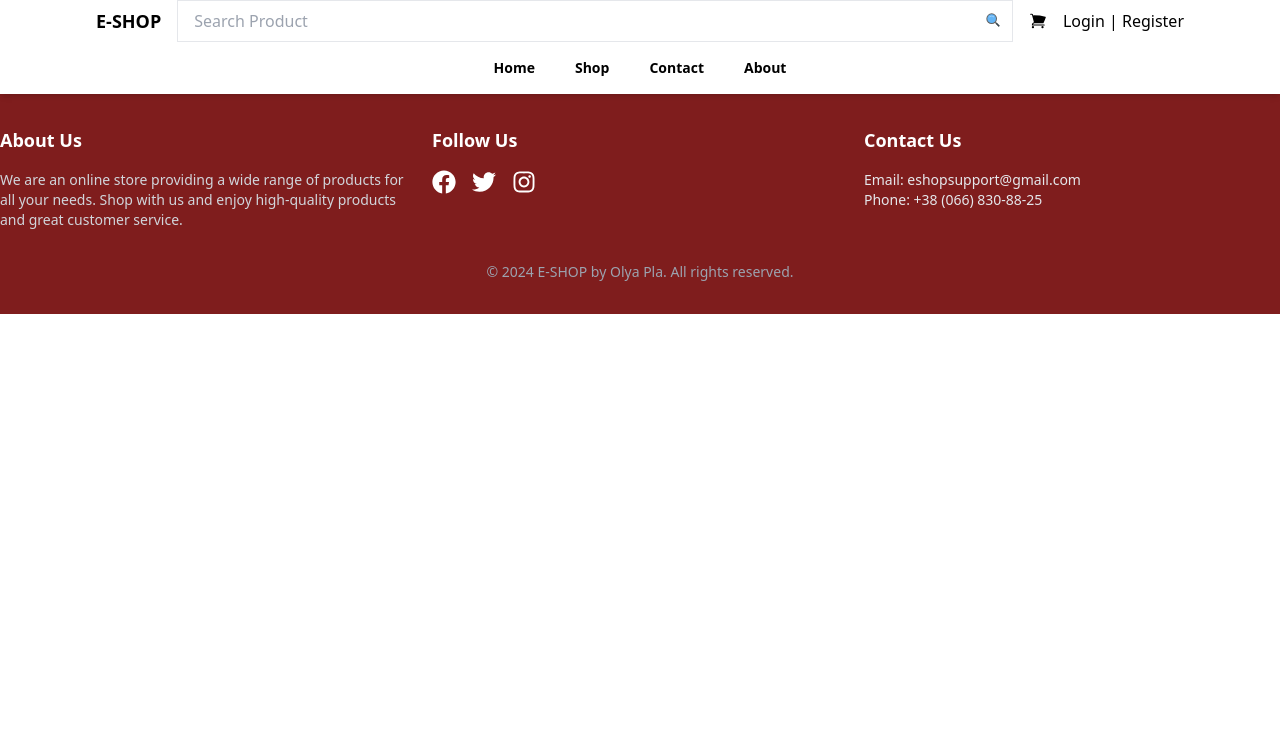
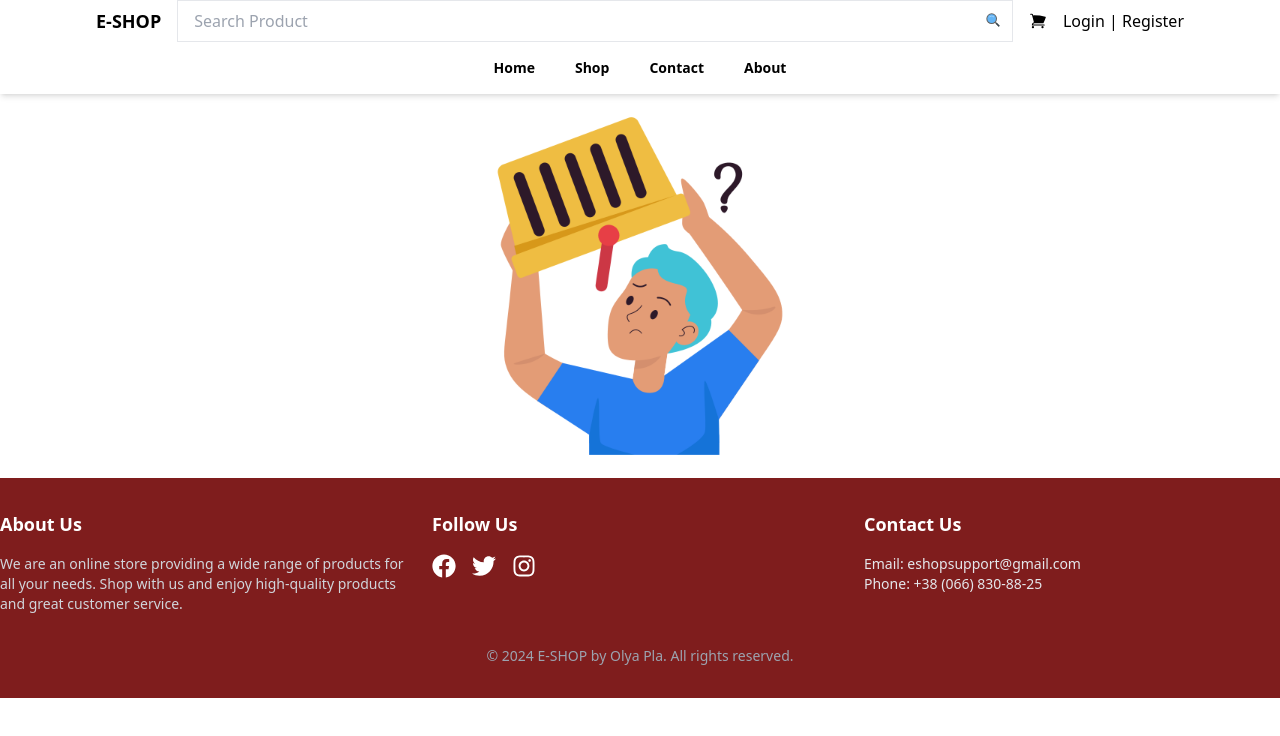
Before and after one commit to xellga-olga/e-shop, a React (Vite) app: page /cart in a window 1280 px wide. Shown: the top 736 px of the page. Built offline with nearby package versions, Linux system fonts and the light colour scheme.

Commit message:
Add empty cart display

```diff
--- a/src/App.jsx
+++ b/src/App.jsx
@@ -3,6 +3,7 @@ import Navbar from "./components/Navbar";
 import Footer from "./components/Footer";
 import Home from "./pages/Home";
 import Shop from "./pages/Shop";
+import Cart from "./pages/Cart";
 
 function App() {
   return (
@@ -11,6 +12,7 @@ function App() {
       <Routes>
         <Route path="/" element={<Home />}></Route>
         <Route path="/shop" element={<Shop />}></Route>
+        <Route path="/cart" element={<Cart />}></Route>
       </Routes>
       <Footer />
     </BrowserRouter>
--- /dev/null
+++ b/src/pages/Cart.jsx
@@ -0,0 +1,18 @@
+
+import { useSelector } from 'react-redux'
+import EmptyCart from '../assets/Images/emptycart.png'
+
+const Cart = () => {
+   const cart = useSelector(state => state.cart)
+  return (
+    <div>
+      {cart.products.length > 0 ?
+      <div></div>
+      : <div className='flex justify-center'>
+         <img src={EmptyCart} alt='emptycart' className='h-96'/>
+      </div>}
+    </div>
+  )
+}
+
+export default Cart
```
Also changed, not shown: src/assets/Images/emptycart.png (added).
